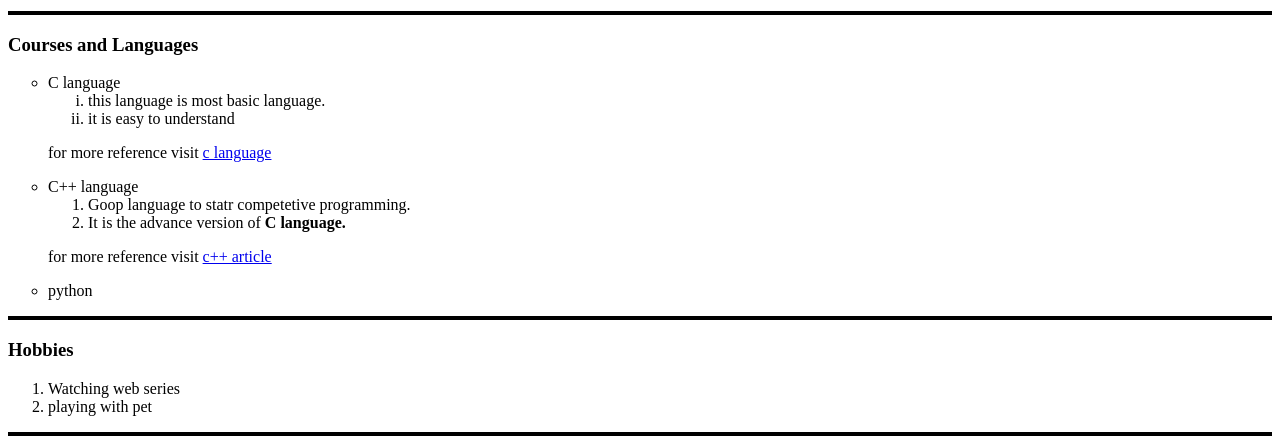
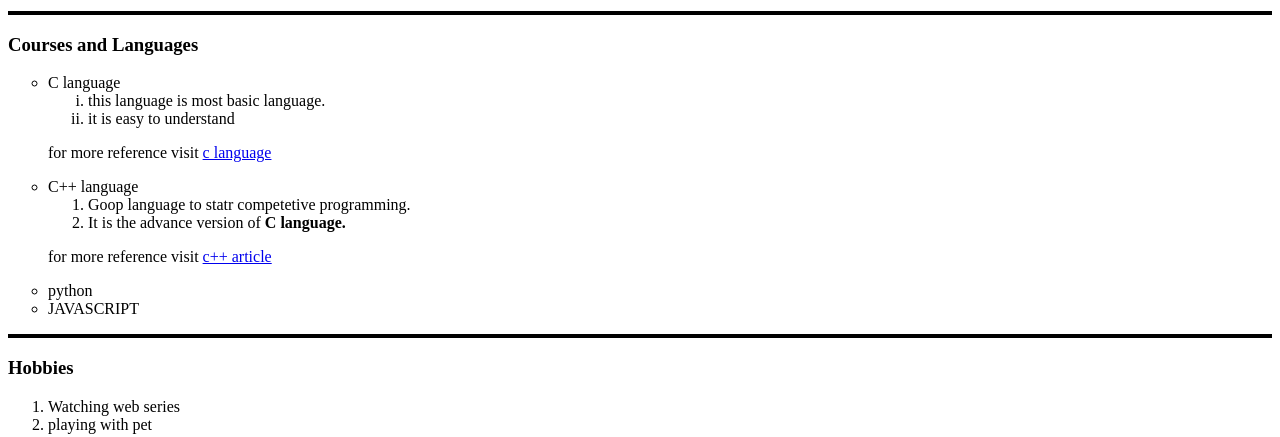
Before and after one commit to chandan-chaudhary/cv-and-rough, a plain HTML site: page index.html in a window 1280 px wide. Shown: the part 363-800 px from the top of the page. Drawn offline with Linux system fonts and the light colour scheme.

Commit message:
add skills

```diff
--- a/index.html
+++ b/index.html
@@ -59,6 +59,7 @@
             </p>
         </li>
         <li>python</li>
+        <li>JAVASCRIPT</li>
     </ul>
     <hr size="4" color="black" />
     <h3>Hobbies</h3>
```
Lines whose indentation alone changed are shown as unchanged.
